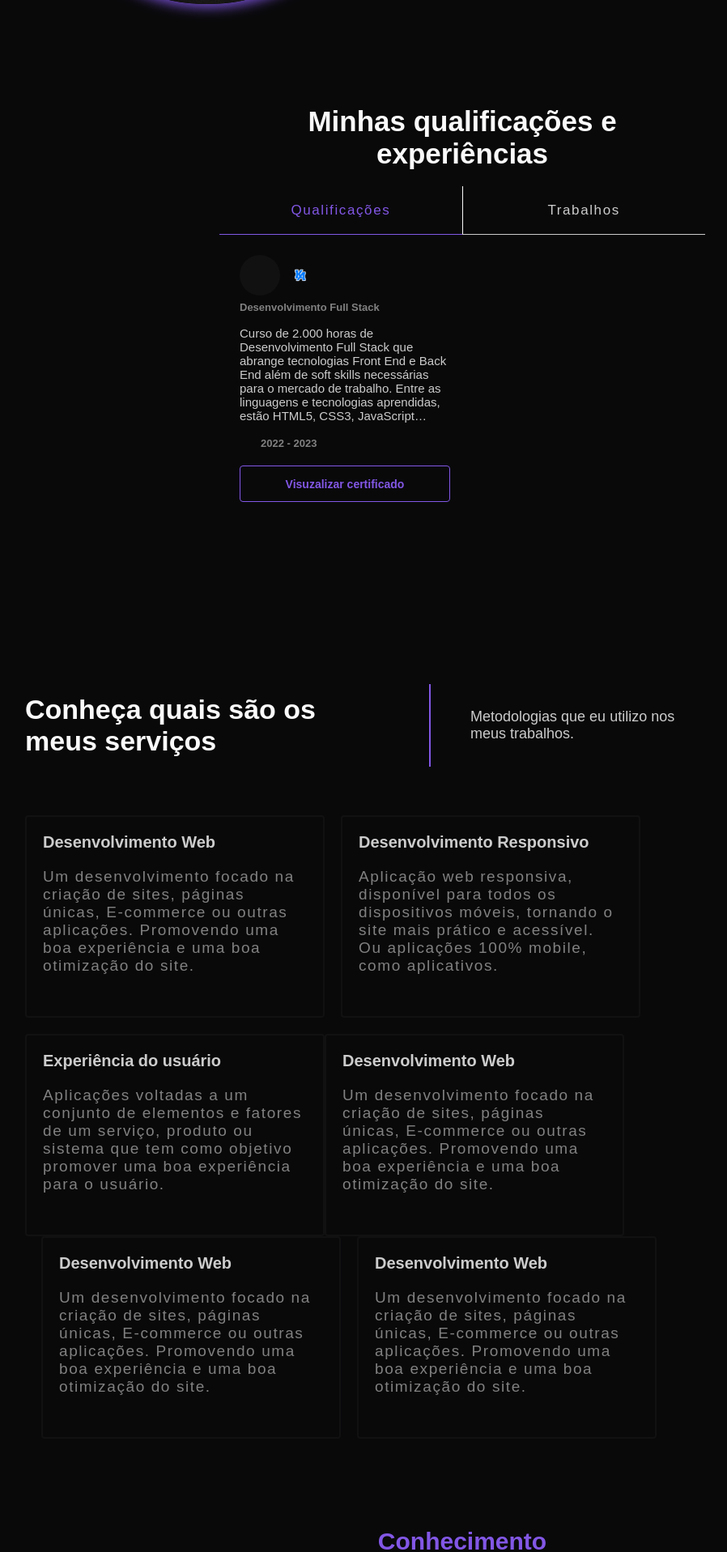
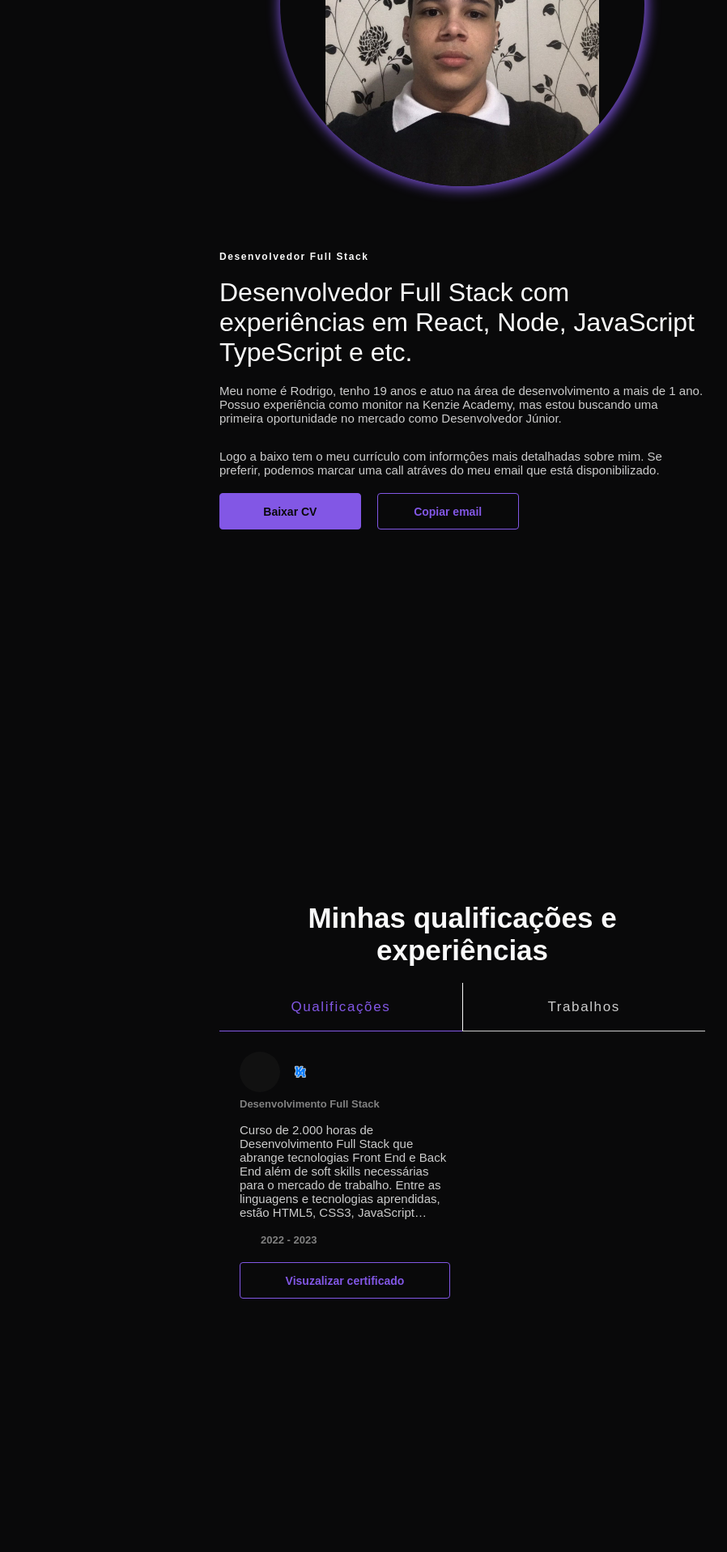
Before and after one commit to Rodrigodeveloperjr/portfolio_v2, a React (Vite) app: page / in a window 1280 px wide. Shown: the part 1380-3297 px from the top of the page at 81% size, without its empty margins (69-967 px from the left). Built offline with nearby package versions, Linux system fonts and the light colour scheme; some icons are missing.

Commit message:
Style: mobile part of the project done and css tweaks for desktop

```diff
--- a/src/components/About/style.ts
+++ b/src/components/About/style.ts
@@ -21,6 +21,11 @@
     border-radius: 50%;
 
     box-shadow: 0.1rem 0.1rem 1rem 0.1rem var(--purple-color);
+
+    @media (max-width: 768px) {
+      width: 100%;
+      max-width: 450px;
+    }
   }
 
   & > div {
@@ -48,6 +53,20 @@
         font-size: 32px;
         font-weight: 400;
       }
+
+      @media (max-width: 768px) {
+        height: 100px;
+
+        & > h3 {
+          font-size: 24px;
+
+          display: -webkit-box;
+          -webkit-line-clamp: 2;
+          -webkit-box-orient: vertical;
+          overflow: hidden;
+          text-overflow: ellipsis;
+        }
+      }
     }
 
     & > div:nth-child(2) {
@@ -62,6 +81,20 @@
         font-size: 15px;
         color: var(--gray-color);
       }
+
+      @media (max-width: 768px) {
+        height: 80px;
+
+        & > p {
+          font-size: 13px;
+
+          display: -webkit-box;
+          -webkit-line-clamp: 2;
+          -webkit-box-orient: vertical;
+          overflow: hidden;
+          text-overflow: ellipsis;
+        }
+      }
     }
 
     & > div:nth-child(3) {
@@ -73,6 +106,19 @@
       flex-direction: row;
       justify-content: space-between;
       align-items: center;
+
+      & > button:nth-child(1) {
+        margin-right: 10px;
+      }
+    }
+  }
+
+  @media (max-width: 1440px) {
+    flex-direction: column;
+    height: unset;
+
+    & > div {
+      padding-top: 80px;
     }
   }
 `;
--- a/src/components/ButtonCV/index.tsx
+++ b/src/components/ButtonCV/index.tsx
@@ -1,9 +1,16 @@
+import CV from "../../assets/Currículo - Rodrigo.pdf";
 import { Container } from "./style";
 
 const ButtonCV = () => {
-  const downloadPDF = () => {
-    const url = "cv";
-    window.open(url, "_blank");
+  const downloadPDF = async () => {
+    const response = await fetch(CV);
+    const blob = await response.blob();
+    const link = document.createElement("a");
+    link.href = window.URL.createObjectURL(blob);
+    link.download = "Currículo - Rodrigo.pdf";
+    document.body.appendChild(link);
+    link.click();
+    document.body.removeChild(link);
   };
 
   return <Container onClick={downloadPDF}>Baixar CV</Container>;
--- a/src/components/CardService/style.ts
+++ b/src/components/CardService/style.ts
@@ -8,6 +8,7 @@
   border: 2px solid var(--black-color-two);
 
   padding: 20px;
+  margin: 10px;
 
   & > h3 {
     font-size: 20px;
--- a/src/components/Contact/style.ts
+++ b/src/components/Contact/style.ts
@@ -31,7 +31,10 @@
   & > nav {
     display: flex;
     flex-direction: row;
+    justify-content: center;
     align-items: center;
+
+    flex-wrap: wrap;
   }
 `;
 
--- a/src/components/ContactLink/style.ts
+++ b/src/components/ContactLink/style.ts
@@ -39,6 +39,10 @@
       color: var(--purple-color);
     }
   }
+
+  @media (max-width: 1140px) {
+    margin: 5px 0;
+  }
 `;
 
 export { Container };
--- a/src/components/Home/style.ts
+++ b/src/components/Home/style.ts
@@ -16,6 +16,8 @@
     justify-content: space-between;
     align-items: center;
 
+    text-align: center;
+
     & > h1 {
       font-weight: 100;
       font-size: 50px;
@@ -33,6 +35,28 @@
       font-weight: 600;
       font-size: 75px;
       letter-spacing: 0.1rem;
+    }
+
+    @media (max-width: 1024px) {
+      height: unset;
+
+      & > h1 {
+        font-size: 40px;
+      }
+
+      & > h2 {
+        font-size: 50px;
+      }
+    }
+
+    @media (max-width: 630px) {
+      & > h1 {
+        font-size: 30px;
+      }
+
+      & > h2 {
+        font-size: 40px;
+      }
     }
   }
 
--- a/src/components/Knowledge/style.ts
+++ b/src/components/Knowledge/style.ts
@@ -5,7 +5,7 @@
   flex-direction: column;
   align-items: center;
 
-  padding-bottom: 90px;
+  padding: 90px 0;
 
   & > h2 {
     font-size: 30px;
--- a/src/components/Project/style.ts
+++ b/src/components/Project/style.ts
@@ -95,6 +95,20 @@
       }
     }
   }
+
+  @media (max-width: 768px) {
+    &:nth-child(2n) {
+      margin: 0;
+    }
+
+    & > div {
+      width: 100%;
+      max-width: 442.67px;
+    }
+    & > img {
+      width: 100%;
+    }
+  }
 `;
 
 export { Container };
--- a/src/components/Qualifications/style.ts
+++ b/src/components/Qualifications/style.ts
@@ -10,6 +10,8 @@
   display: flex;
   flex-direction: column;
   align-items: center;
+
+  padding-top: 90px;
 
   & > h2 {
     width: 100%;
--- a/src/components/Services/style.ts
+++ b/src/components/Services/style.ts
@@ -3,6 +3,8 @@
 const Container = styled.div`
   width: 100%;
   max-width: 1400px;
+
+  padding-top: 90px;
 
   & > div {
     width: 100%;
@@ -32,6 +34,8 @@
       height: 102px;
       border: none;
       background-color: var(--purple-color);
+
+      margin: 0 15px;
     }
 
     & > p:nth-child(3) {
@@ -40,6 +44,20 @@
 
       font-size: 18px;
       color: var(--gray-color);
+    }
+
+    @media (max-width: 768px) {
+
+      flex-direction: column;
+      align-items: flex-start;
+
+      & > p:nth-child(1) {
+        padding-bottom: 20px;
+      }
+
+      & > hr {
+        display: none;
+      }
     }
   }
 
@@ -51,11 +69,6 @@
     display: flex;
 
     padding-bottom: 90px;
-
-    & > div:nth-child(2),
-    & > div:nth-child(5) {
-      margin: 0 20px 20px 20px;
-    }
   }
 `;
 
--- a/src/components/Stack/style.ts
+++ b/src/components/Stack/style.ts
@@ -23,6 +23,11 @@
     padding-left: 15px;
     color: var(--gray-color);
   }
+
+  @media (max-width: 425px) {
+    margin: 0;
+    margin-bottom: 10px;
+  }
 `;
 
 export { Container };
--- a/src/pages/Dashboard/style.ts
+++ b/src/pages/Dashboard/style.ts
@@ -1,12 +1,24 @@
 import styled from "styled-components";
 
 const Container = styled.div`
-  padding: 0 100px 0 100px;
+  padding: 0 100px;
 
   width: 100%;
   max-width: 1600px;
 
+  display: flex;
+  flex-direction: column;
+  align-items: center;
+
   margin: 0 auto;
+
+  @media (max-width: 1024px) {
+    padding: 0 50px;
+  }
+
+  @media (max-width: 425px) {
+    padding: 0 20px;
+  }
 `;
 
 export { Container };
```
Also changed, not shown: 1 other file (tests, documents, lock files or other folders).
